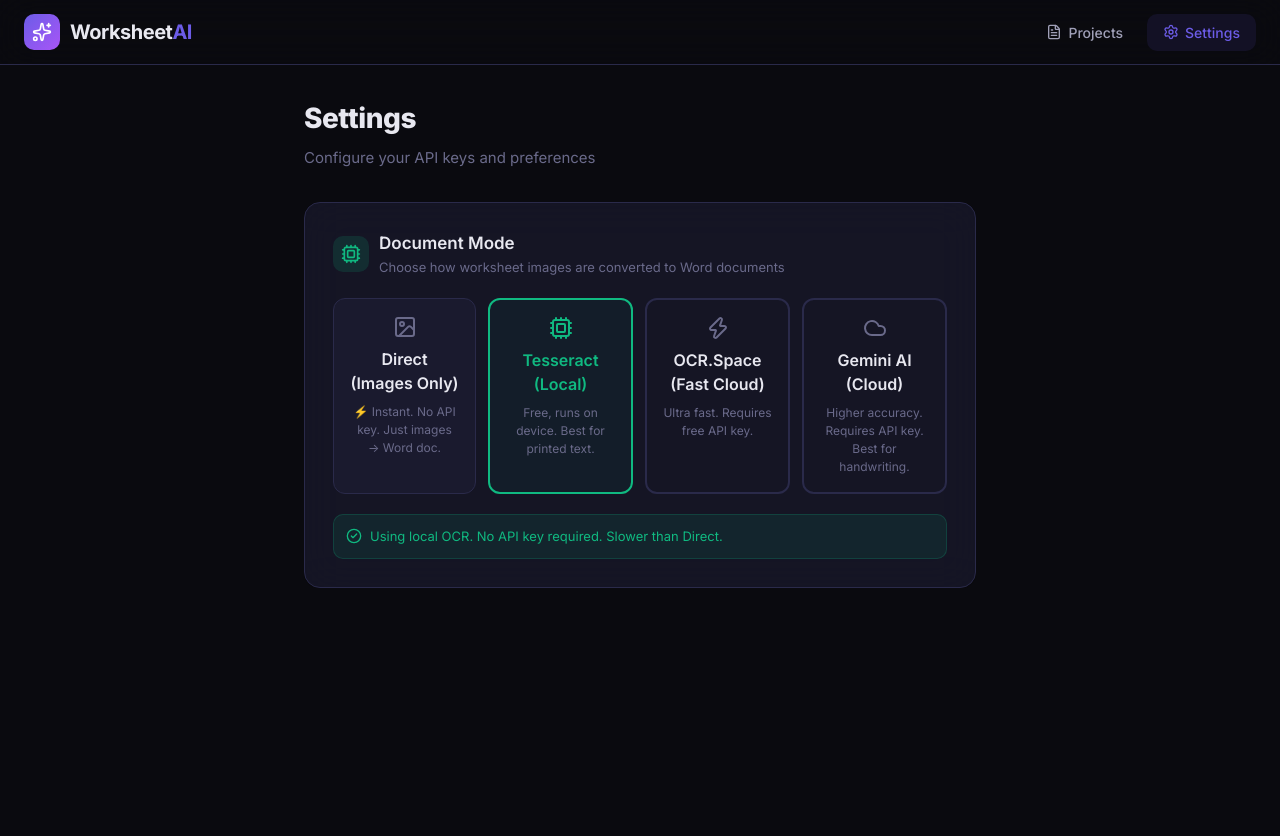
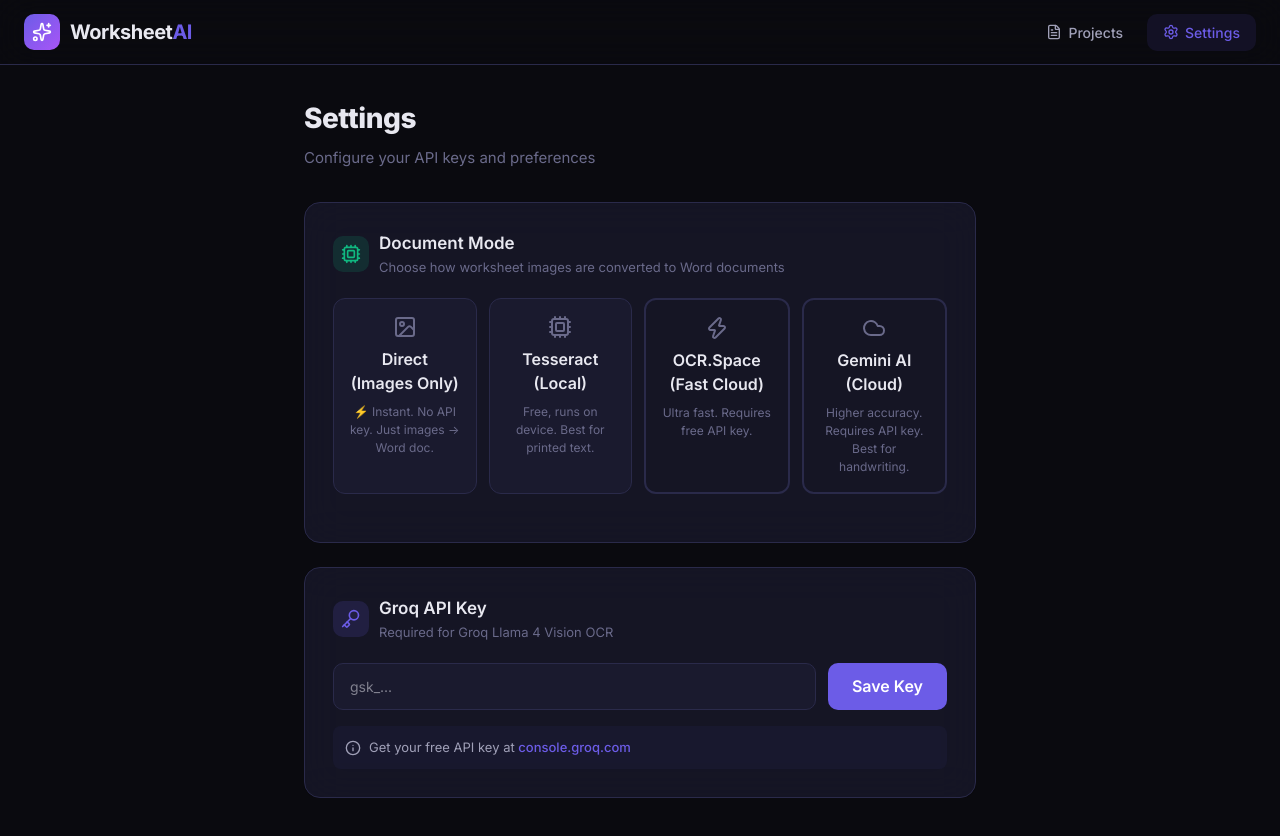
Before and after one commit to pm-lang/back-office-data-entry-app, a Next.js app: page /settings in a window 1280 px wide. Shown: the top 836 px of the page. Before the commit the page ends 800 px from the top, so only its background shows below. Built offline with nearby package versions, Linux system fonts and the light colour scheme.

Commit message:
feat: integrate Groq Llama 4 Vision OCR for ultra-fast AI text extraction

```diff
--- a/src/app/api/projects/[id]/generate/route.ts
+++ b/src/app/api/projects/[id]/generate/route.ts
@@ -2,6 +2,7 @@
 import { processImages as processImagesGemini } from "@/lib/ocr";
 import { processImages as processImagesTesseract } from "@/lib/ocr-tesseract";
 import { processImagesOcrSpace } from "@/lib/ocr-space";
+import { processImagesGroq } from "@/lib/ocr-groq";
 import { generateDocument } from "@/lib/docgen";
 import { generateDocumentDirect } from "@/lib/docgen-direct";
 import { supabase } from "@/lib/supabase";
@@ -14,8 +15,9 @@
   try {
     const { id: projectId } = await params;
 
-    let ocrEngine = "tesseract"; // default to tesseract (editable text extraction)
+    let ocrEngine = "groq"; // default to groq
     let ocrSpaceApiKey = "";
+    let groqApiKey = "";
     try {
       const body = await request.json();
       if (body.ocrEngine) {
@@ -23,6 +25,9 @@
       }
       if (body.ocrSpaceApiKey) {
         ocrSpaceApiKey = body.ocrSpaceApiKey;
+      }
+      if (body.groqApiKey) {
+        groqApiKey = body.groqApiKey;
       }
     } catch (e) {
       // Ignore empty body errors
@@ -39,6 +44,13 @@
           { status: 400 }
         );
       }
+    }
+
+    if (ocrEngine === "groq" && !groqApiKey) {
+      return NextResponse.json(
+        { error: "Groq API key is missing. Please configure it in Settings." },
+        { status: 400 }
+      );
     }
 
     // Fetch project with images
@@ -126,6 +138,8 @@
           ocrResults = await processImagesGemini(imagesToProcess, project.subject);
         } else if (ocrEngine === "ocrspace") {
           ocrResults = await processImagesOcrSpace(imagesToProcess, project.subject, ocrSpaceApiKey);
+        } else if (ocrEngine === "groq") {
+          ocrResults = await processImagesGroq(imagesToProcess, project.subject, groqApiKey);
         } else {
           ocrResults = await processImagesTesseract(imagesToProcess, project.subject);
         }
--- a/src/app/projects/[id]/page.tsx
+++ b/src/app/projects/[id]/page.tsx
@@ -118,6 +118,7 @@
 
       const ocrEngine = localStorage.getItem("ocr_engine") || "tesseract";
       const ocrSpaceApiKey = localStorage.getItem("ocr_space_api_key") || "";
+      const groqApiKey = localStorage.getItem("groq_api_key") || "";
 
       setGenerateStatus(
         ocrEngine === "direct"
@@ -130,7 +131,7 @@
         headers: {
           "Content-Type": "application/json",
         },
-        body: JSON.stringify({ ocrEngine, ocrSpaceApiKey }),
+        body: JSON.stringify({ ocrEngine, ocrSpaceApiKey, groqApiKey }),
       });
 
       if (!res.ok) {
--- a/src/app/settings/page.tsx
+++ b/src/app/settings/page.tsx
@@ -19,7 +19,8 @@
 export default function SettingsPage() {
   const [apiKey, setApiKey] = useState("");
   const [ocrSpaceApiKey, setOcrSpaceApiKey] = useState("");
-  const [ocrEngine, setOcrEngine] = useState<"direct" | "tesseract" | "gemini" | "ocrspace">("tesseract");
+  const [groqApiKey, setGroqApiKey] = useState("");
+  const [ocrEngine, setOcrEngine] = useState<"direct" | "tesseract" | "gemini" | "ocrspace" | "groq">("groq");
   const [saved, setSaved] = useState(false);
   const [testing, setTesting] = useState(false);
   const [testResult, setTestResult] = useState<{
@@ -34,11 +35,11 @@
     if (storedKey) setApiKey(storedKey);
     const storedOcrSpaceKey = localStorage.getItem("ocr_space_api_key");
     if (storedOcrSpaceKey) setOcrSpaceApiKey(storedOcrSpaceKey);
-    const storedEngine = localStorage.getItem("ocr_engine") as "direct" | "tesseract" | "gemini" | "ocrspace";
+    const storedEngine = localStorage.getItem("ocr_engine") as "direct" | "tesseract" | "gemini" | "ocrspace" | "groq";
     if (storedEngine) setOcrEngine(storedEngine);
   }, []);
 
-  const handleEngineChange = (engine: "direct" | "tesseract" | "gemini" | "ocrspace") => {
+  const handleEngineChange = (engine: "direct" | "tesseract" | "gemini" | "ocrspace" | "groq") => {
     setOcrEngine(engine);
     localStorage.setItem("ocr_engine", engine);
   };
@@ -46,6 +47,7 @@
   const handleSave = () => {
     localStorage.setItem("gemini_api_key", apiKey);
     localStorage.setItem("ocr_space_api_key", ocrSpaceApiKey);
+    localStorage.setItem("groq_api_key", groqApiKey);
     setSaved(true);
     setTimeout(() => setSaved(false), 2000);
   };
@@ -291,6 +293,113 @@
             </div>
           )}
         </div>
+
+        {/* Groq API Key Section */}
+        {ocrEngine === "groq" && (
+          <div className="glass-card" style={{ padding: 28, marginBottom: 24 }}>
+            <div
+              style={{
+                display: "flex",
+                alignItems: "center",
+                gap: 10,
+                marginBottom: 20,
+              }}
+            >
+              <div
+                style={{
+                  background: "rgba(108, 92, 231, 0.15)",
+                  borderRadius: 10,
+                  padding: 8,
+                  display: "flex",
+                }}
+              >
+                <Key size={20} color="var(--accent-primary)" />
+              </div>
+              <div>
+                <h2 style={{ fontSize: 17, fontWeight: 600 }}>Groq API Key</h2>
+                <p style={{ fontSize: 13, color: "var(--text-muted)", marginTop: 2 }}>
+                  Required for Groq Llama 4 Vision OCR
+                </p>
+              </div>
+            </div>
+
+            <div style={{ display: "flex", gap: 12 }}>
+              <input
+                type="password"
+                value={groqApiKey}
+                onChange={(e) => setGroqApiKey(e.target.value)}
+                placeholder="gsk_..."
+                style={{
+                  flex: 1,
+                  padding: "12px 16px",
+                  borderRadius: 10,
+                  border: "1px solid var(--border-primary)",
+                  background: "var(--bg-card)",
+                  color: "var(--text-primary)",
+                  fontSize: 14,
+                  outline: "none",
+                  transition: "border-color 0.2s",
+                }}
+                onFocus={(e) =>
+                  (e.target.style.borderColor = "var(--accent-primary)")
+                }
+                onBlur={(e) =>
+                  (e.target.style.borderColor = "var(--border-primary)")
+                }
+              />
+              <button
+                onClick={handleSave}
+                style={{
+                  background: "var(--accent-primary)",
+                  color: "white",
+                  border: "none",
+                  padding: "0 24px",
+                  borderRadius: 10,
+                  fontWeight: 600,
+                  cursor: "pointer",
+                  display: "flex",
+                  alignItems: "center",
+                  gap: 8,
+                  transition: "opacity 0.2s",
+                }}
+                onMouseOver={(e) => (e.currentTarget.style.opacity = "0.9")}
+                onMouseOut={(e) => (e.currentTarget.style.opacity = "1")}
+              >
+                {saved ? <Check size={18} /> : "Save Key"}
+              </button>
+            </div>
+
+            <div
+              style={{
+                marginTop: 16,
+                padding: 12,
+                borderRadius: 8,
+                background: "rgba(108, 92, 231, 0.05)",
+                display: "flex",
+                gap: 8,
+                fontSize: 13,
+                color: "var(--text-secondary)",
+              }}
+            >
+              <Info size={16} style={{ flexShrink: 0, marginTop: 2 }} />
+              <div>
+                Get your free API key at{" "}
+                <a
+                  href="https://console.groq.com/keys"
+                  target="_blank"
+                  rel="noopener noreferrer"
+                  style={{
+                    color: "var(--accent-primary)",
+                    textDecoration: "none",
+                    fontWeight: 500,
+                  }}
+                >
+                  console.groq.com
+                </a>
+              </div>
+            </div>
+          </div>
+        )}
 
         {/* Gemini API Key Section - Only show if Gemini is selected */}
         {ocrEngine === "gemini" && (
```
Also changed, not shown: src/lib/ocr-groq.ts (added, +110 -0 lines).
